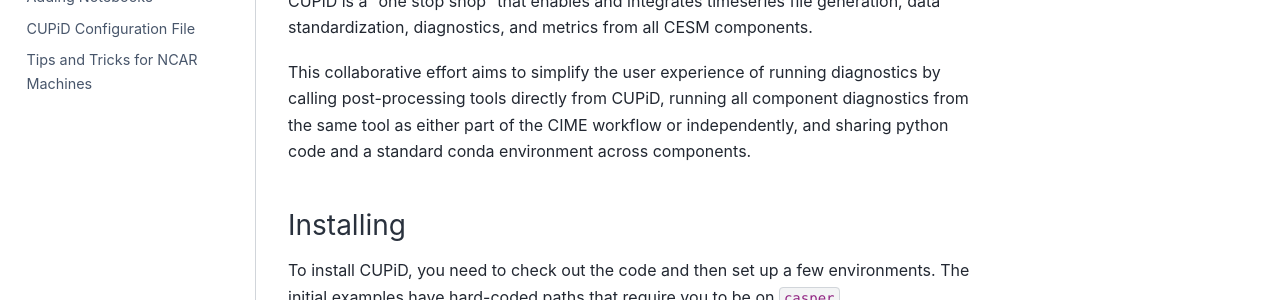
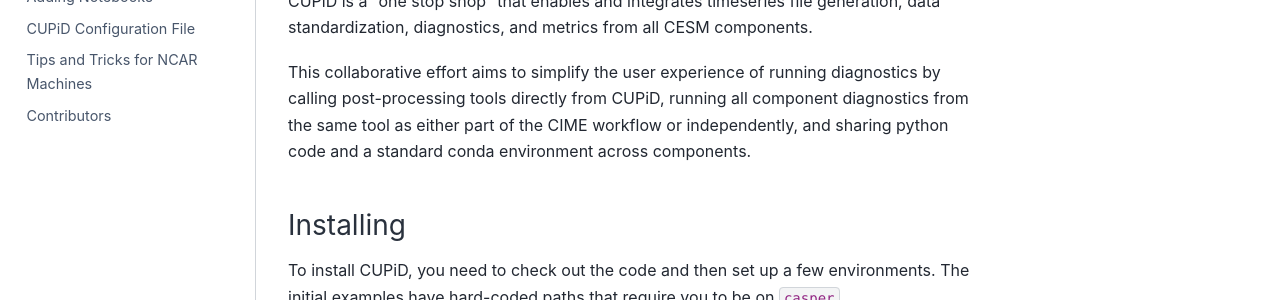
Before and after one commit to NCAR/CUPiD, a Sphinx documentation site: the page built from docs/index.rst, in a window 1280 px wide. Shown: the part 384-684 px from the top of the page. Built offline with Sphinx 7.4.7 and the Sphinx Book theme 1.1.4, drawn with Linux system fonts in a browser that asks for light colours.

Commit message:
updates to include on github.io page and Lev's affiliation

```diff
--- a/docs/conf.py
+++ b/docs/conf.py
@@ -22,7 +22,7 @@
 # This block allows us to remove the header image from any md files
 # without affecting the original version, but still pull the source
 # into the docs build fresh each time.
-for file in ["README.md", "NCAR_tips.md", "config.md"]:
+for file in ["README.md", "NCAR_tips.md", "contributors.md"]:
     os.system(f"cp ../{file} ./")
 
     # Remove any images from the first line of the file
--- /dev/null
+++ b/docs/contributors.rst
@@ -0,0 +1,2 @@
+.. include:: contributors.md
+   :parser: myst
--- a/docs/index.rst
+++ b/docs/index.rst
@@ -8,6 +8,7 @@
     Adding Notebooks <addingnotebookstocollection.md>
     Configuration File <config.md>
     Tips and Tricks for NCAR Machines <NCARtips.rst>
+    Contributors <contributors.rst>
 
 .. include:: README.md
    :parser: myst
```
Also changed, not shown: contributors.md (+1 -1 lines).
